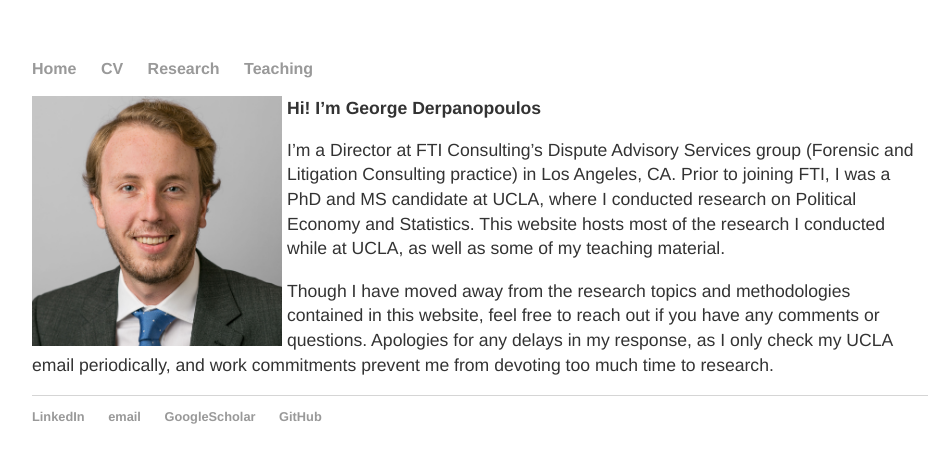
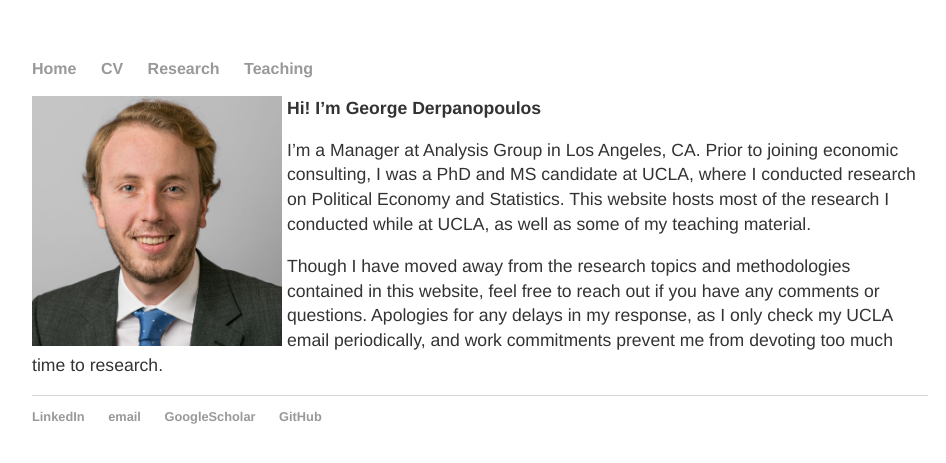
Before and after one commit to georgederpa/georgederpa, a Jekyll site: the page built from index.md, in a window 1280 px wide. Shown: the top 463 px of the page, without its empty margins (160-1106 px from the left). Built offline with Jekyll 4.4.1, drawn with Linux system fonts in a browser that asks for light colours; our own code applies the rules of GitHub Pages for plain Markdown files.

Commit message:
Update index.md

```diff
--- a/index.md
+++ b/index.md
@@ -2,6 +2,6 @@
 
 **Hi! I'm George Derpanopoulos**
 
-I'm a Director at FTI Consulting's Dispute Advisory Services group (Forensic and Litigation Consulting practice) in Los Angeles, CA. Prior to joining FTI, I was a PhD and MS candidate at UCLA, where I conducted research on Political Economy and Statistics. This website hosts most of the research I conducted while at UCLA, as well as some of my teaching material.
+I'm a Manager at Analysis Group in Los Angeles, CA. Prior to joining economic consulting, I was a PhD and MS candidate at UCLA, where I conducted research on Political Economy and Statistics. This website hosts most of the research I conducted while at UCLA, as well as some of my teaching material.
 
 Though I have moved away from the research topics and methodologies contained in this website, feel free to reach out if you have any comments or questions. Apologies for any delays in my response, as I only check my UCLA email periodically, and work commitments prevent me from devoting too much time to research.
```
